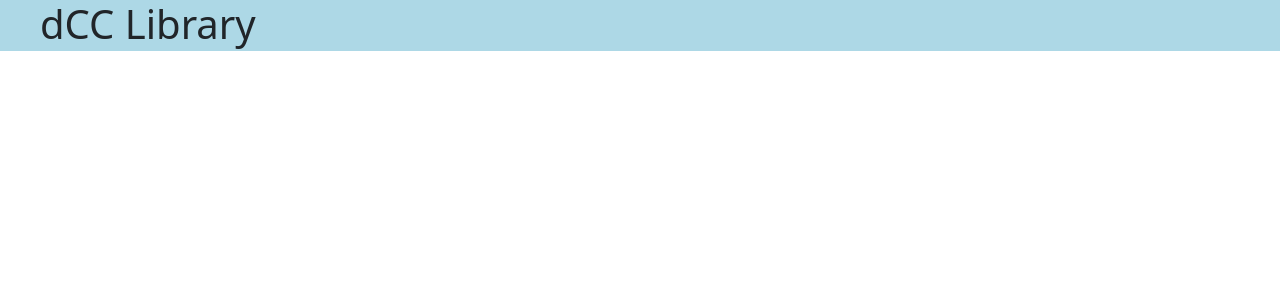
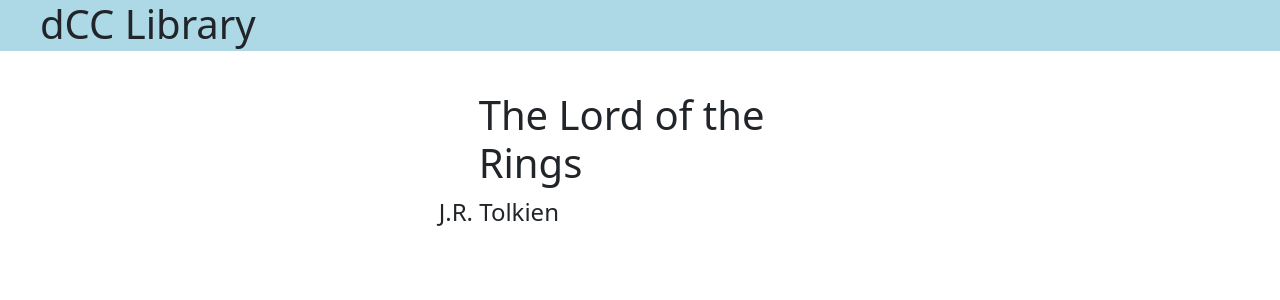
Before and after one commit to victorPaturzo/DCCReactLibrary, a React (Create React App) app: page / in a window 1280 px wide. Shown: the top 300 px of the page. Built offline with nearby package versions, Linux system fonts and the light colour scheme.

Commit message:
Created book/author component that displays the current book title and author. Video 6. (VPP)

```diff
--- a/src/components/App.jsx
+++ b/src/components/App.jsx
@@ -5,13 +5,34 @@
 class App extends Component {
     constructor(props){
         super(props);
-    this.state = {};
+        this.books = [
+            {title: "The Art of War", author: "Sun Tzu"},
+            {title: 'Inheritance', author: 'Christopher Paolini'},
+            {title: "The Lord of the Rings", author: "J.R. Tolkien"}
+        ];
+        this.state = {
+            bookNumber: 2
+        };
     }
 
     render() {
         return (
             <div className="container-fluid">
                 <TitleBar />
+                <div className= "row">
+                    <div className= "col-md-4">
+                        {/*Button here to move to the previous book viewed*/}
+                    </div>
+                    <div className= "col-md-4">
+                        {/*Display book with the cover here*/}
+                        <h1>{this.books[this.state.bookNumber].title}</h1>
+                        <h4>{this.books[this.state.bookNumber].author}</h4>
+                    </div>
+                    <div className= "col-md-4">
+                        {/*Button here to move to the next book viewed*/}
+                    </div>
+                </div>
+
             </div>
         )
     }
```
